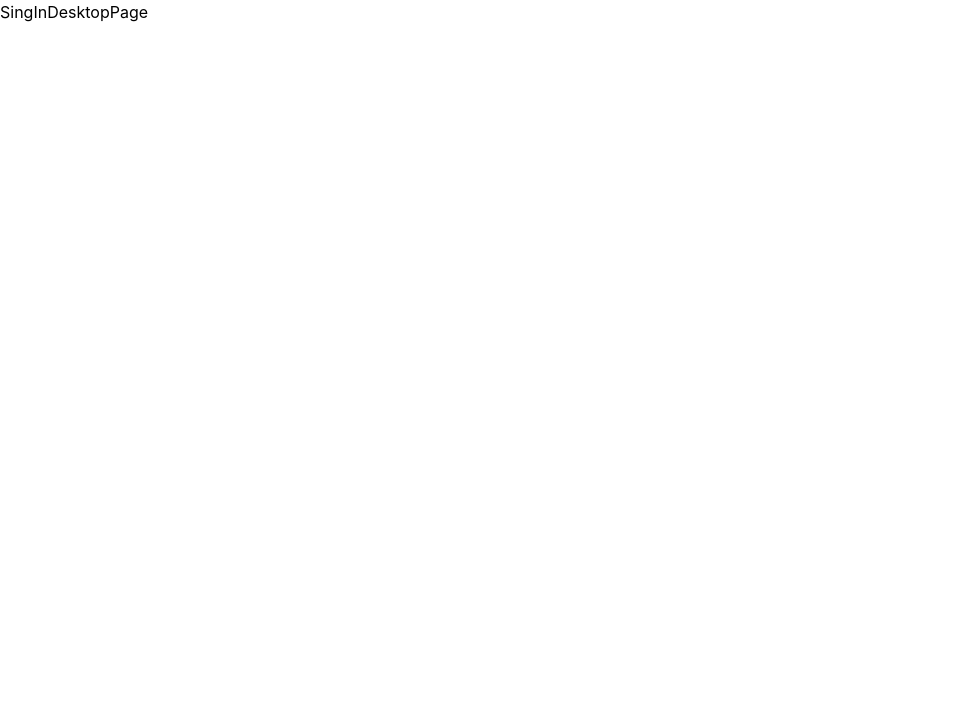
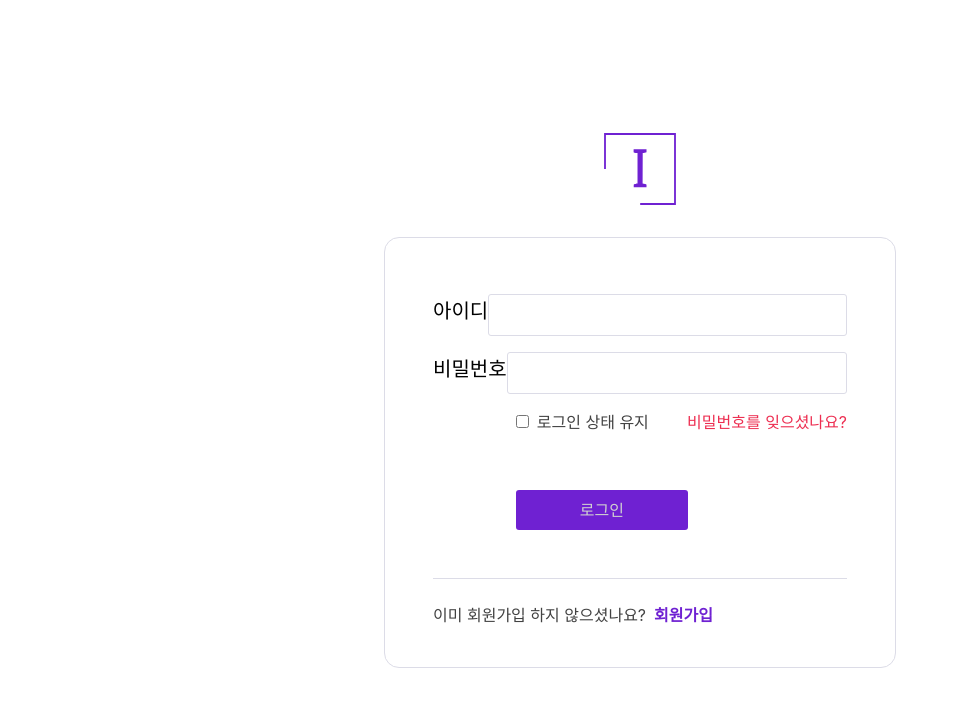
Before and after one commit to sgdevcamp2022/allin, a React (Vite) app in the folder frontend/: page /sign-in in a window 1280 px wide. Shown: the top 706 px of the page, without its empty margins (0-958 px from the left). Built offline with nearby package versions, Linux system fonts and the light colour scheme; a web font is replaced by a local one.

Commit message:
feat(signIn): desktop page를 만든다

```diff
--- a/frontend/src/Elements/Input/InputTextForm.element.tsx
+++ b/frontend/src/Elements/Input/InputTextForm.element.tsx
@@ -13,8 +13,8 @@ const InputTextForm = ({
   textState: RecoilState<string>
 }) => {
   return (
-    <div className={'flex flex-col ' + className}>
-      {formTitle ? <div className="w-full pb-2">{formTitle}</div> : ''}
+    <div className={className}>
+      {formTitle ? <div className="pb-2 min-w-max">{formTitle}</div> : ''}
       <InputTextElement
         className={'border-border border-[1px] w-full ' + inputTextClassName}
         textState={textState}
@@ -35,8 +35,8 @@ const InputSecretTextForm = ({
   textState: RecoilState<string>
 }) => {
   return (
-    <div className={'flex flex-col ' + className}>
-      {formTitle ? <div className="w-full pb-2">{formTitle}</div> : ''}
+    <div className={className}>
+      {formTitle ? <div className="pb-2 min-w-max">{formTitle}</div> : ''}
       <InpuSecretTextElement
         className={'border-border border-[1px] w-full ' + inputTextClassName}
         textState={textState}
--- a/frontend/src/Pages/Desktop/Account/SignIn.page.tsx
+++ b/frontend/src/Pages/Desktop/Account/SignIn.page.tsx
@@ -1,5 +1,73 @@
+import { ChangeEvent, useState } from 'react'
+import { signInIdTextState, signInPwTextState } from '../../../Atoms/Sign/SingIn.atom'
+import { InputTextForm, InputSecretTextForm } from '../../../Elements/Input/InputTextForm.element'
+
 const SignInDesktopPage = () => {
-  return <div>SingInDesktopPage</div>
+  const [isMaintenanceLogin, setIsMaintenanceLogin] = useState(false)
+  const [isWorngLogin, setIsWorngLogin] = useState(false)
+  const changeMaintenanceLogin = (e: ChangeEvent<HTMLInputElement>) => {
+    setIsMaintenanceLogin(e.target.checked)
+  }
+  const goFindPassword = () => {
+    location.href = '/find-password'
+  }
+
+  const goSignUp = () => {
+    location.href = '/sign-up'
+  }
+
+  const goLogin = () => {
+    setIsWorngLogin(true)
+  }
+
+  return (
+    <div className="w-screen h-screen flex flex-col justify-center items-center">
+      <img src="/src/assets/logo.svg" alt="" />
+      <div className="min-w-[32rem] w-[40%] border-border px-12 py-10 border-[1px] rounded-xl mt-8">
+        <InputTextForm
+          textState={signInIdTextState}
+          formTitle="아이디"
+          className="flex my-4 justify-between text-xl items-center"
+          inputTextClassName="w-[80%] text-base p-2 rounded-sm"
+        />
+        <InputSecretTextForm
+          textState={signInPwTextState}
+          formTitle="비밀번호"
+          className="flex my-4 justify-between text-xl items-center"
+          inputTextClassName="w-[80%] text-base p-2 rounded-sm"
+        />
+        <div className="pl-[20%] flex justify-between">
+          <div className="flex items-center">
+            <input
+              type="checkbox"
+              name="maintenanceLogin"
+              id="maintenanceLogin"
+              className="accent-point"
+              checked={isMaintenanceLogin}
+              onChange={changeMaintenanceLogin}
+            />
+            <label htmlFor="maintenanceLogin" className="pl-2 text-subText">
+              로그인 상태 유지
+            </label>
+          </div>
+          <button className="text-warningText" onClick={goFindPassword}>
+            비밀번호를 잊으셨나요?
+          </button>
+        </div>
+        <div className="text-warningText w-full text-center mt-4 h-6 text-sm">
+          {isWorngLogin ? '아이디 또는 비밀번호가 틀렸습니다.' : ''}
+        </div>
+        <button className="bg-point text-mainTextWhite rounded-sm py-2 px-16 mt-4 ml-[20%]">
+          로그인
+        </button>
+        <div className="border-b-[1px] border-border pt-12"></div>
+        <button className="text-subText pt-6" onClick={goSignUp}>
+          이미 회원가입 하지 않으셨나요?
+          <span className="text-point font-semibold ml-2">회원가입</span>
+        </button>
+      </div>
+    </div>
+  )
 }
 
 export default SignInDesktopPage
```
